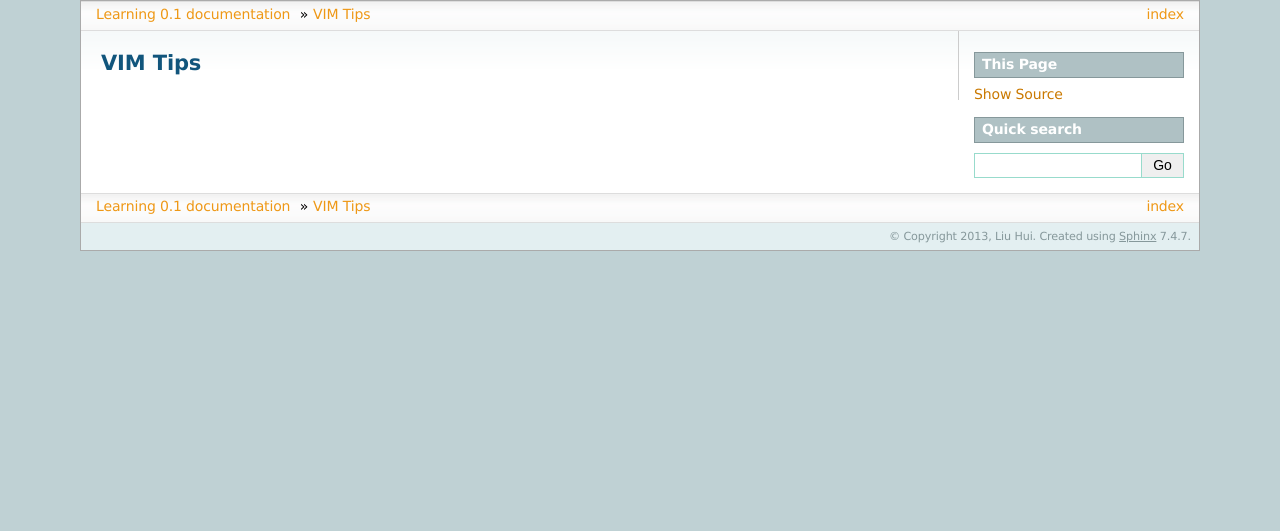
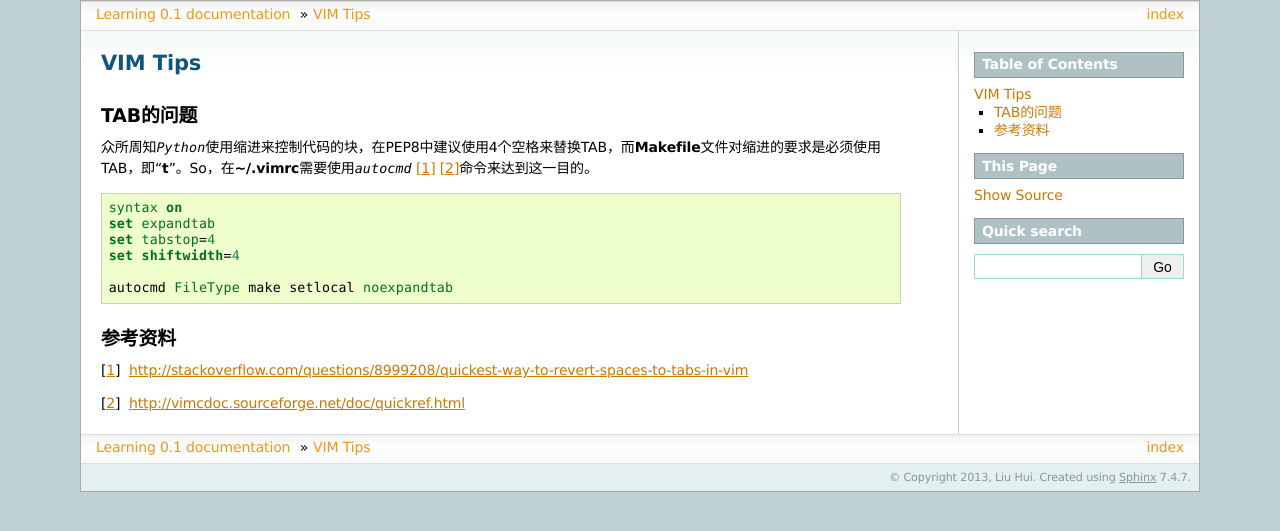
Before and after one commit to huiliu/learning.docs.hui, a Sphinx documentation site: the page built from source/vim.rst, in a window 1280 px wide. Shown: the top 531 px of the page. Built offline with Sphinx 7.4.7, drawn with Linux system fonts in a browser that asks for light colours; formulas are drawn with MathJax 3.

Commit message:
UPDATE vim
autocmd用于Makefile

```diff
--- a/source/vim.rst
+++ b/source/vim.rst
@@ -1,2 +1,25 @@
 VIM Tips
 *********
+
+
+TAB的问题
+==========
+众所周知\ `Python`\ 使用缩进来控制代码的块，在PEP8中建议使\
+用4个空格来替换TAB，而\ **Makefile**\ 文件对缩进的要求是必\
+须使用TAB，即“\ **\t**\ ”。So，在\ **~/.vimrc**\ 需要使用\
+`autocmd` [#]_ [#]_\ 命令来达到这一目的。
+
+.. code-block:: vim
+
+    syntax on
+    set expandtab
+    set tabstop=4
+    set shiftwidth=4
+
+    autocmd FileType make setlocal noexpandtab
+
+
+参考资料
+=========
+.. [#]  http://stackoverflow.com/questions/8999208/quickest-way-to-revert-spaces-to-tabs-in-vim
+.. [#]  http://vimcdoc.sourceforge.net/doc/quickref.html
```
